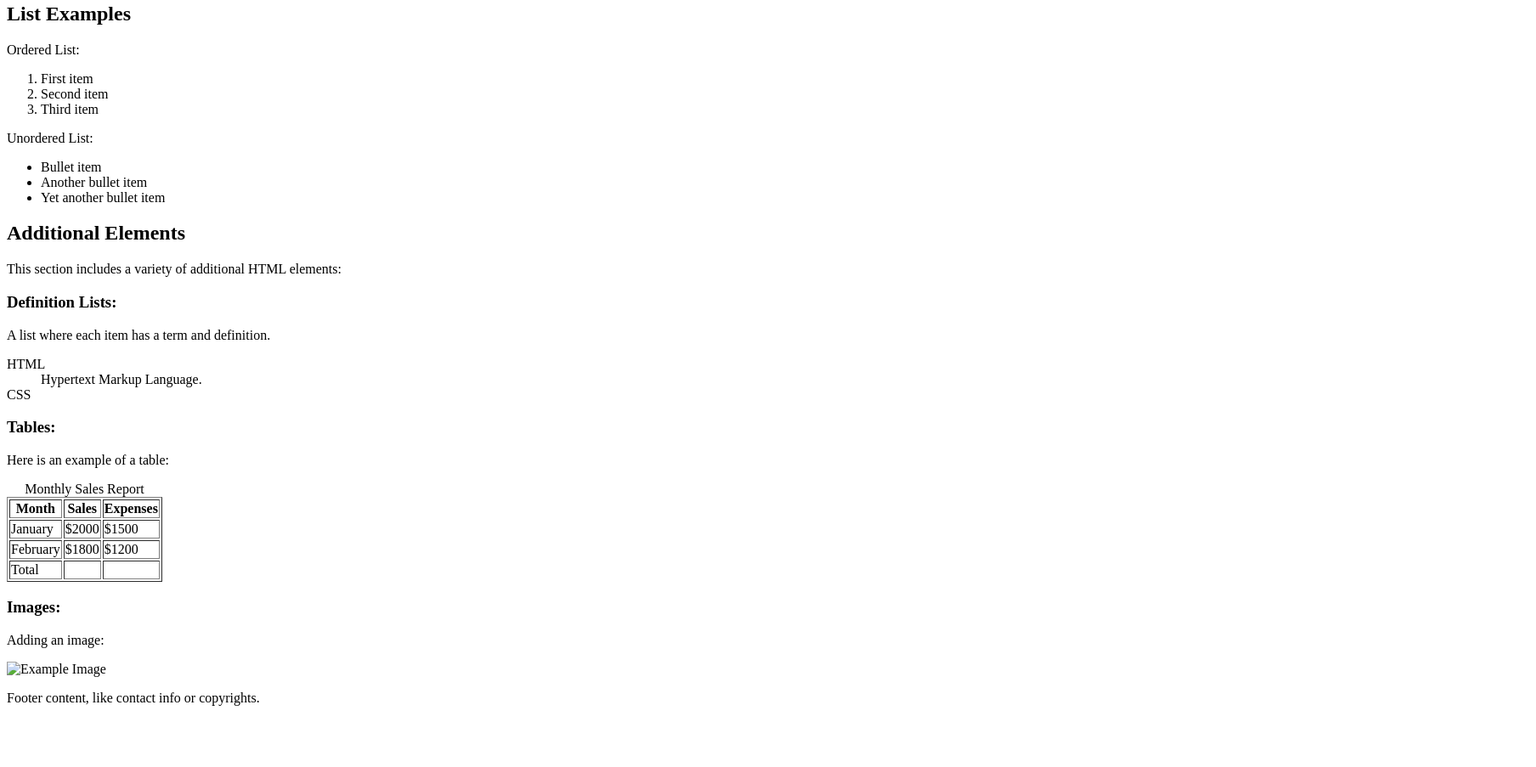
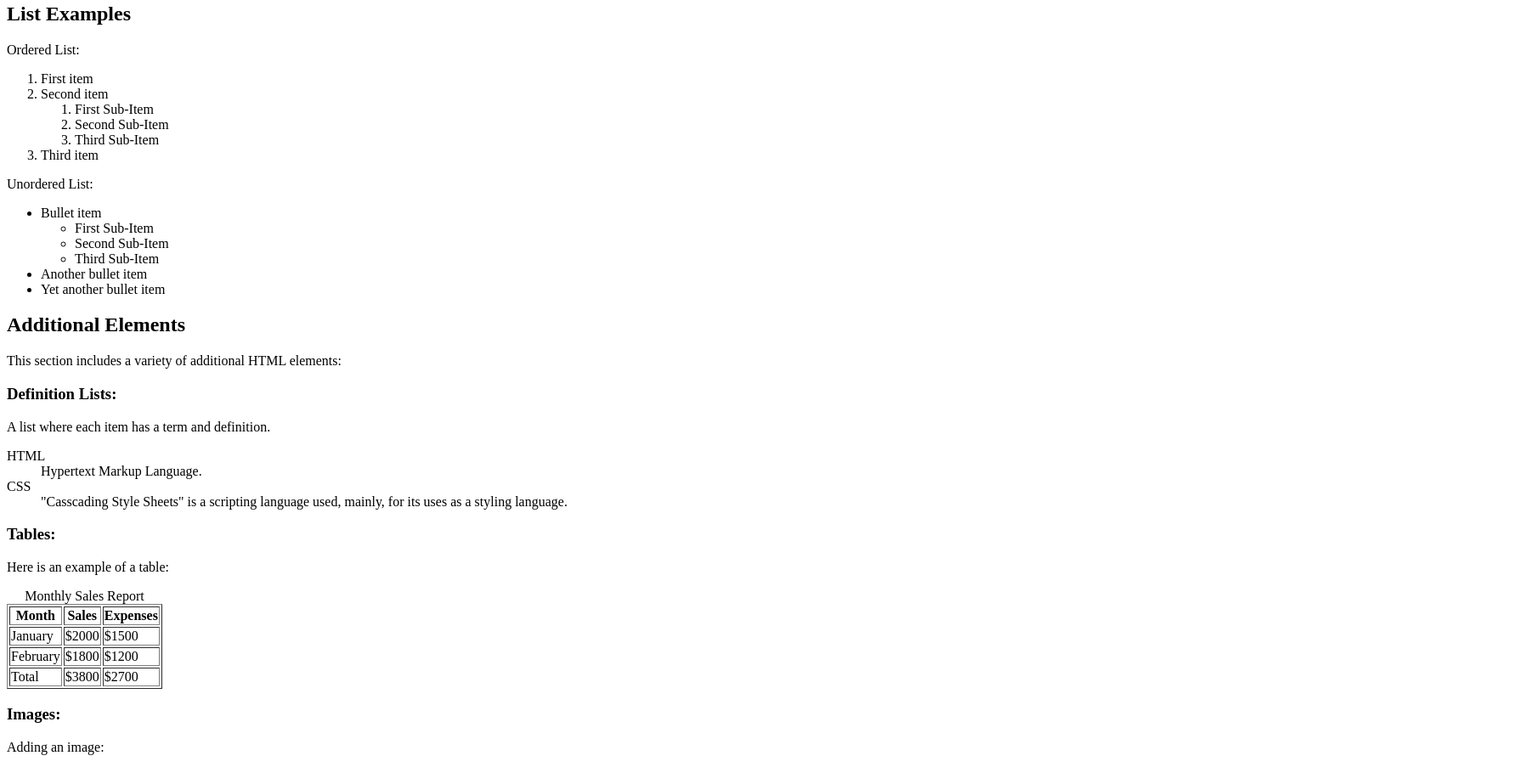
Before and after one commit to xrrays/Lab02, a plain HTML site: page news.html in a window 1280 px wide. Shown: the part 338-1241 px from the top of the page at 85% size, 1808 px wide, since content can reach past the window. Before the commit the page ends 1185 px from the top, so only its background shows below. Drawn offline with Linux system fonts and the light colour scheme.

Commit message:
news.html lab

```diff
--- a/news.html
+++ b/news.html
@@ -2,7 +2,7 @@
 =========================================================
 Name        : news.html
 Assignment  : Lab 2 Exercise C
-Author(s)   : Mahdi Ansari, William Arthur Philip Louis
+Author(s)   : Rayyan Ahmed, Muhammed Umar Khan
 Submission  : May 21, 2030
 Description : A simple HTML file.
 =========================================================
@@ -11,7 +11,11 @@ Description : A simple HTML file.
 <html>
 <head>
     <title>Comprehensive HTML Page</title>
-	<!--Copy and paste remaining tags of the head section from images.html file.-->
+    <meta charset="UTF-8">
+    <meta name="description" content="An HTML example with img tags">
+    <meta name="keywords" content="HTML, Web Development, Example, img">
+    <meta name="author" content="Rayyan Ahmed, Muhammed Umar Khan">
+    <link rel="shortcut icon" href="favicon.ico" type="image/x-icon">
 </head>
 <body>
 
@@ -31,7 +35,7 @@ Description : A simple HTML file.
         <article>
             <h2>Article Title</h2>
 
-			<p>This is a paragraph in an article section. It demonstrates text formatting, like bold, italic, and marked text.</p>
+			<p>This is a paragraph in an article section. It demonstrates text formatting, like <strong>bold</strong>, <i>italic</i>, and <mark>marked text</mark>.</p>
 			<!-- To emphasize specific words in the paragraph, apply appropriate HTML tags:
 			<strong> or <b> for bold text,
 			<em> or <i> for italic text, and
@@ -52,12 +56,22 @@ Description : A simple HTML file.
         <ol>
             <li>First item</li>
             <li>Second item</li>
+            <ol>
+                <li>First Sub-Item</li>
+                <li>Second Sub-Item</li>
+                <li>Third Sub-Item</li>
+            </ol>
 			<!--Make a sub-ordered list here-->
             <li>Third item</li>
         </ol>
         <p>Unordered List:</p>
         <ul>
             <li>Bullet item</li>
+            <ul>
+                <li>First Sub-Item</li>
+                <li>Second Sub-Item</li>
+                <li>Third Sub-Item</li>
+            </ul>
 			<!--Make a sub-unordered list here-->
             <li>Another bullet item</li>
             <li>Yet another bullet item</li>
@@ -74,7 +88,7 @@ Description : A simple HTML file.
             <dt>HTML</dt>
             <dd>Hypertext Markup Language.</dd>
 			<dt>CSS</dt>
-            <dd><!--Add CSS definition here--></dd>
+            <dd>"Casscading Style Sheets" is a scripting language used, mainly, for its uses as a styling language.</dd>
         </dl>
 
 
@@ -104,21 +118,22 @@ Description : A simple HTML file.
 			<tfoot>
 				<tr>
 					<td>Total</td>
-					<td><!--Put column total here--></td>
-					<td><!--Put column total here--></td>
+					<td>$3800</td>
+					<td>$2700</td>
 				</tr>
 			</tfoot>
         </table>
 
 		<h3>Images:</h3>
         <p>Adding an image:</p>
-        <img src="example.jpg" alt="Example Image"> <!--Fix addressing issue-->
+        <img src="./images/example.jpg" alt="Example Image"> <!--Fix addressing issue-->
     </section>
 
     <footer>
-        <p>Footer content, like contact info or copyrights.</p>
+        <!--<p>Footer content, like contact info or copyrights.</p>  --!>
 		<!--Comment out the above p tag and add a new p tag under this comment.
 			The new p tag must contain {Copy right + your names}.-->
+        <p>Copyright Rayyan Ahmed and Muhammed Umar Khan</p>
     </footer>
 </body>
 </html>
```
